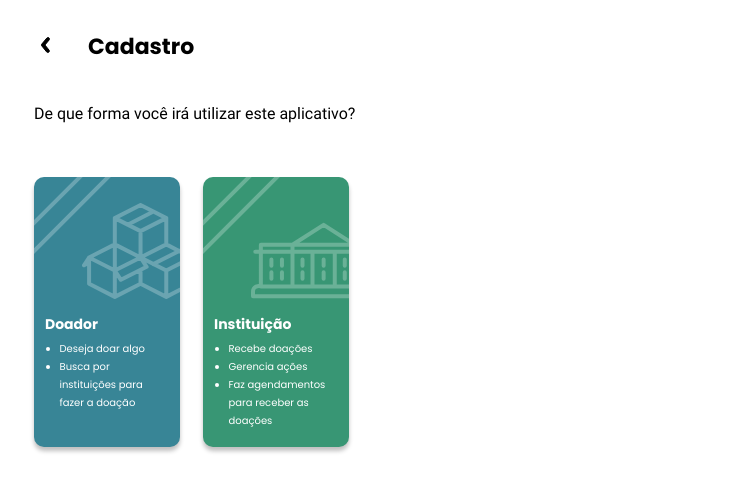
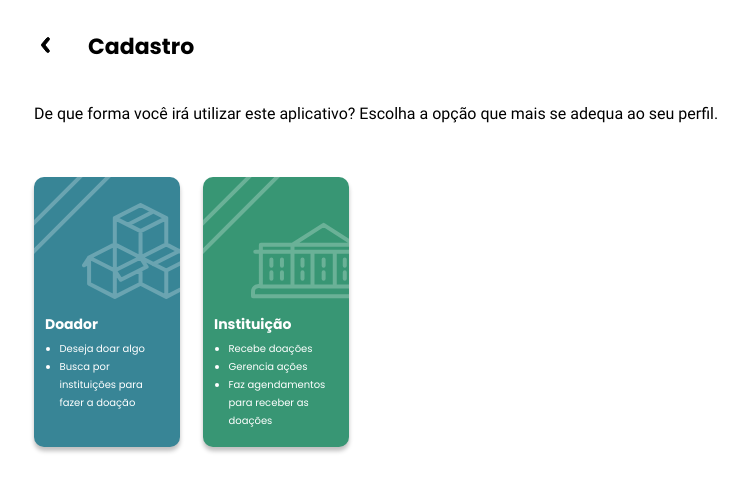
Before and after one commit to estartandodevs-course/doaae, a React (Create React App) app: page /cadastro in a window 1280 px wide. Shown: the top 492 px of the page, without its empty margins (1-749 px from the left). Built offline with nearby package versions, Linux system fonts and the light colour scheme.

Commit message:
chore: Adicionado um pequeno texto ao description

```diff
--- a/src/components/Cadastro/Description/index.js
+++ b/src/components/Cadastro/Description/index.js
@@ -8,7 +8,12 @@ const Description = ({ small }) => {
       </S.Text>
     );
   }
-  return <S.Text>De que forma você irá utilizar este aplicativo?</S.Text>;
+  return (
+    <S.Text>
+      De que forma você irá utilizar este aplicativo? Escolha a opção que mais
+      se adequa ao seu perfil.
+    </S.Text>
+  );
 };
 
 export { Description };
```
